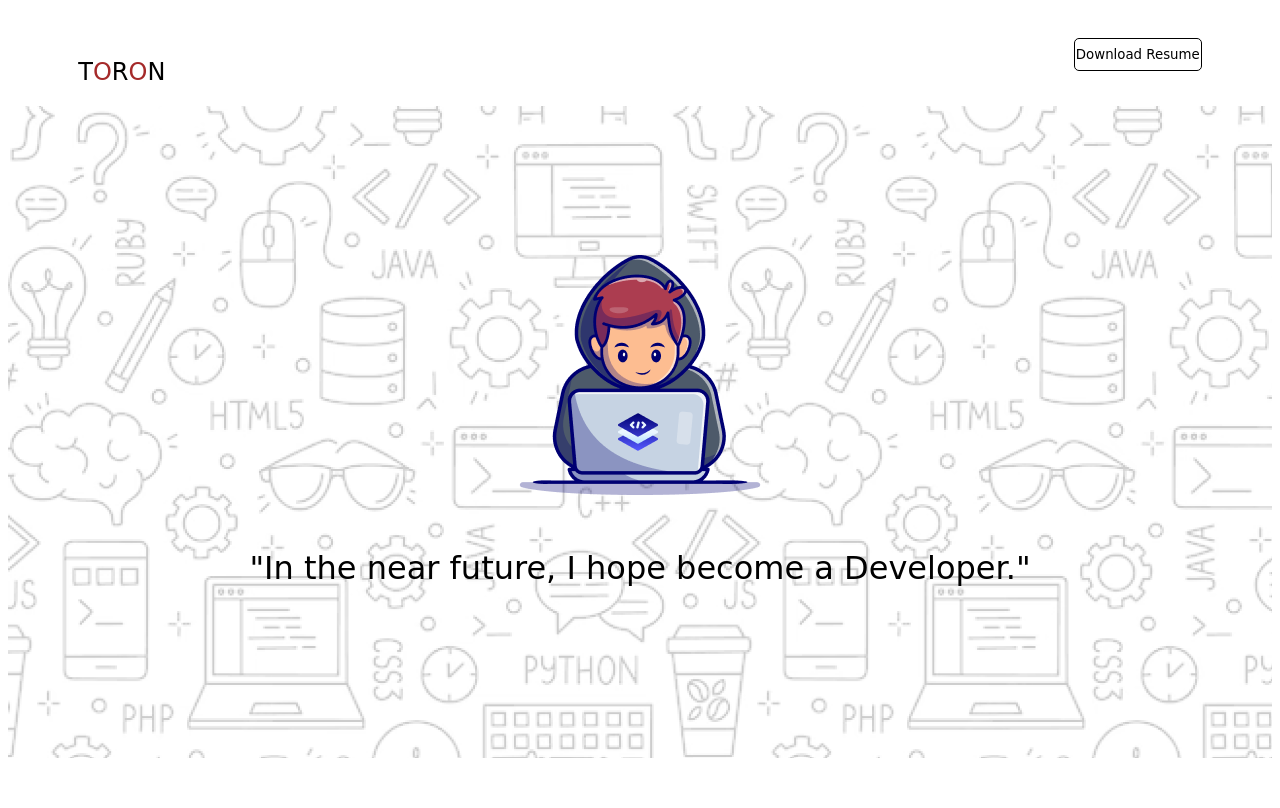
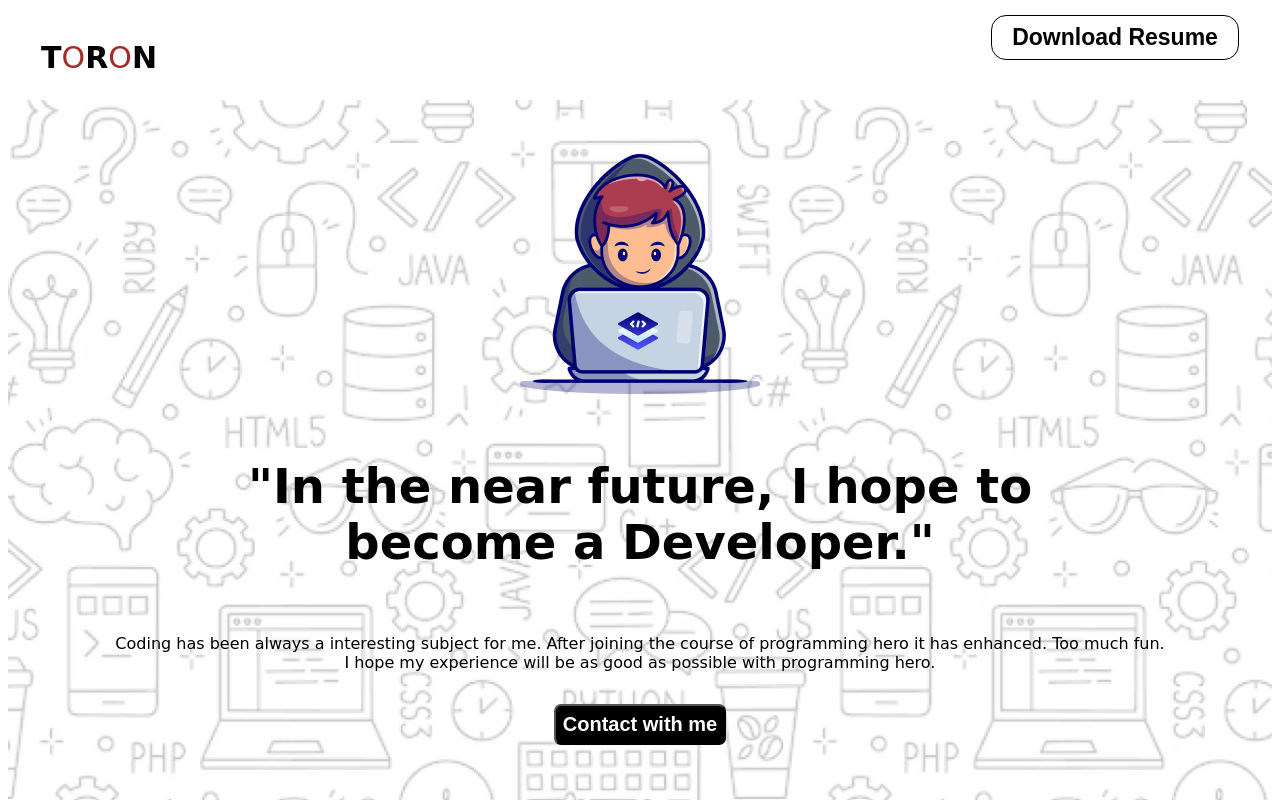
Before and after one commit to fahadNtoron/first-assignment, a plain HTML site: page index.html in a window 1280 px wide. Drawn offline with Linux system fonts and the light colour scheme.

Commit message:
v0.1(first page done

```diff
--- a/index.html
+++ b/index.html
@@ -8,19 +8,21 @@
 </head>
 <body>
     <header>
-        <nav style="display: flex;justify-content: space-around;
-        gap: 768px; margin-top: 38px;">
-            <h2>T<spa style="color:brown">O</spa>R<span style="color:brown">O</span>N</h2>
-            <a href="https://drive.google.com/file/d/1ZeuFhaF7wFYoSPLoeg-SadiMfJMDs-Es/view?usp=drive_link" target="_blank" style="text-decoration: none;color: black;"><button style="border:1px solid black; background-color: transparent; padding:8px 1px; border-radius: 5px;">Download Resume</button></a>
-        </nav>
+        <div style="display: flex;justify-content: space-around;
+        gap: 768px; margin-top: 15px;">
+            <h2 style="font-size: 30px; font-weight:bolder;">T<spa style="color:brown">O</spa>R<span style="color:brown">O</span>N</h2>
+            <a href="https://drive.google.com/file/d/1ZeuFhaF7wFYoSPLoeg-SadiMfJMDs-Es/view?usp=drive_link" target="_blank" style="text-decoration: none;color: black;"><button class="btn-font" style="border:1px solid black; background-color: transparent; padding:8px 20px; border-radius: 15px; font-size: 23px; font-weight: bolder;">Download Resume</button></a>
+    </div>
     </header>
     <main>
         <div class="banner">
             <img src="./assets/Group.png" alt="A boy is coding icon">
             <div class="contant">
-                <h1>"In the near future, I hope become a Developer."</h1>
+                <h1 style="font-size: 48px; font-weight: bolder;text-align: center;">"In the near future, I hope to<br>become a Developer."</h1>
             </div>
-        </div>
+            <div style="font-size: 16;text-align: center;">Coding has been always a interesting subject for me. After joining the course of programming hero it has enhanced. Too much fun.<br>I hope my experience will be as good as possible with programming hero.</div>
+        <a href="#bottom"><button class="btn-font" style="font-size: 20px;font-weight: bold;background-color: black;color: white;border-radius: 7px;padding: 7px;">Contact with me</button></a>
+    </div>
     </main>
 </body>
 </html>
--- a/styles/style.css
+++ b/styles/style.css
@@ -3,6 +3,11 @@
     font-family: "Schoolbell", cursive;
     font-weight: 400;
     font-style: normal;
+}
+/* Font for all button has been set to  */
+.btn-font{
+    font-family: "Oswald", sans-serif;
+
 }
 
 
@@ -10,7 +15,7 @@
 .banner{
     background-image: url("../assets/Hero-bg.png");
     background-repeat: no-repeat;
-    height:652px;width:auto;
+    height:700px;width:auto;
     background-size: cover;
     display: flex;
     align-items: center;
```
